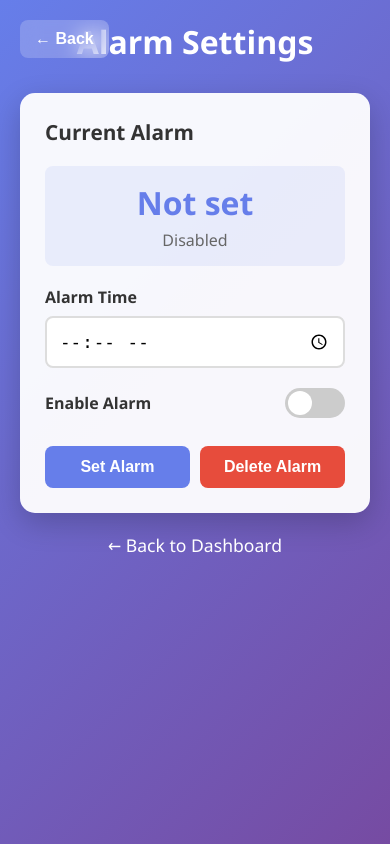
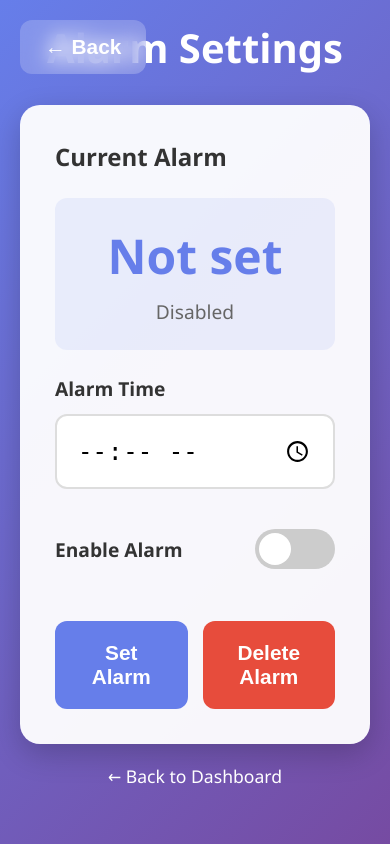
Before and after one commit to nxrtezz/dashboard, a Flask app: page /alarms in a window 390 px wide. Run offline with Flask 3, Linux system fonts and the light colour scheme.

Commit message:
Make alarms and timer pages touchscreen-friendly
- Increase button sizes and padding for better touch targets
- Larger fonts and inputs for easier touchscreen interaction
- Enhanced toggle switch size for easier tapping
- Add touch-friendly tap highlight colors
- Add :active states for button press feedback
- Improve spacing and layout for mobile use
- Make back buttons larger and more touch-friendly

```diff
--- a/templates/alarms.html
+++ b/templates/alarms.html
@@ -30,41 +30,42 @@
         }
 
         .header h1 {
-            font-size: 2rem;
+            font-size: 2.5rem;
             margin-bottom: 10px;
         }
 
         .alarm-card {
             background: rgba(255, 255, 255, 0.95);
-            border-radius: 15px;
-            padding: 25px;
+            border-radius: 20px;
+            padding: 35px;
             box-shadow: 0 10px 30px rgba(0, 0, 0, 0.2);
             margin-bottom: 20px;
         }
 
         .alarm-card h2 {
             color: #333;
-            margin-bottom: 20px;
-            font-size: 1.3rem;
+            margin-bottom: 25px;
+            font-size: 1.5rem;
         }
 
         .form-group {
-            margin-bottom: 20px;
+            margin-bottom: 30px;
         }
 
         .form-group label {
             display: block;
             color: #333;
-            margin-bottom: 8px;
+            margin-bottom: 12px;
             font-weight: bold;
+            font-size: 1.2rem;
         }
 
         .form-group input[type="time"] {
             width: 100%;
-            padding: 12px;
+            padding: 20px;
             border: 2px solid #ddd;
-            border-radius: 8px;
-            font-size: 1.1rem;
+            border-radius: 12px;
+            font-size: 1.5rem;
         }
 
         .form-group input[type="time"]:focus {
@@ -76,12 +77,13 @@
             display: flex;
             align-items: center;
             justify-content: space-between;
+            padding: 10px 0;
         }
 
         .toggle-switch {
             position: relative;
-            width: 60px;
-            height: 30px;
+            width: 80px;
+            height: 40px;
         }
 
         .toggle-switch input {
@@ -99,16 +101,16 @@
             bottom: 0;
             background-color: #ccc;
             transition: .4s;
-            border-radius: 30px;
+            border-radius: 40px;
         }
 
         .slider:before {
             position: absolute;
             content: "";
-            height: 24px;
-            width: 24px;
-            left: 3px;
-            bottom: 3px;
+            height: 32px;
+            width: 32px;
+            left: 4px;
+            bottom: 4px;
             background-color: white;
             transition: .4s;
             border-radius: 50%;
@@ -119,46 +121,52 @@
         }
 
         input:checked + .slider:before {
-            transform: translateX(30px);
+            transform: translateX(40px);
         }
 
         .current-alarm {
             background: rgba(102, 126, 234, 0.1);
-            padding: 15px;
-            border-radius: 8px;
-            margin-bottom: 20px;
+            padding: 25px;
+            border-radius: 12px;
+            margin-bottom: 25px;
             text-align: center;
         }
 
         .current-alarm-time {
-            font-size: 2rem;
+            font-size: 3rem;
             font-weight: bold;
             color: #667eea;
         }
 
         .current-alarm-status {
             color: #666;
-            margin-top: 5px;
+            margin-top: 10px;
+            font-size: 1.2rem;
         }
 
         .buttons {
             display: flex;
-            gap: 10px;
+            gap: 15px;
         }
 
         .btn {
             flex: 1;
-            padding: 12px;
+            padding: 20px;
             border: none;
-            border-radius: 8px;
-            font-size: 1rem;
+            border-radius: 12px;
+            font-size: 1.3rem;
             font-weight: bold;
             cursor: pointer;
-            transition: transform 0.2s ease;
+            transition: transform 0.2s ease, background 0.2s ease;
+            min-height: 60px;
         }
 
         .btn:hover {
-            transform: translateY(-2px);
+            transform: translateY(-3px);
+        }
+
+        .btn:active {
+            transform: translateY(-1px);
         }
 
         .btn-primary {
@@ -189,10 +197,10 @@
             position: fixed;
             top: 20px;
             left: 20px;
-            padding: 10px 15px;
+            padding: 15px 25px;
             border: none;
-            border-radius: 8px;
-            font-size: 1rem;
+            border-radius: 12px;
+            font-size: 1.3rem;
             font-weight: bold;
             cursor: pointer;
             transition: transform 0.2s ease;
@@ -203,16 +211,52 @@
         }
 
         .back-button:hover {
-            transform: translateY(-2px);
+            transform: translateY(-3px);
             background: rgba(255, 255, 255, 0.3);
+        }
+
+        .back-button:active {
+            transform: translateY(-1px);
         }
 
         .status-message {
             text-align: center;
-            padding: 10px;
-            border-radius: 8px;
-            margin-bottom: 15px;
+            padding: 15px;
+            border-radius: 12px;
+            margin-bottom: 20px;
             display: none;
+            font-size: 1.2rem;
+        }
+
+        /* Touch-friendly improvements */
+        @media (hover: none) {
+            .btn:hover {
+                transform: none;
+            }
+
+            .back-button:hover {
+                transform: none;
+            }
+        }
+
+        .btn {
+            -webkit-tap-highlight-color: rgba(102, 126, 234, 0.3);
+            tap-highlight-color: rgba(102, 126, 234, 0.3);
+        }
+
+        .back-button {
+            -webkit-tap-highlight-color: rgba(102, 126, 234, 0.3);
+            tap-highlight-color: rgba(102, 126, 234, 0.3);
+        }
+
+        .toggle-switch input {
+            -webkit-tap-highlight-color: rgba(102, 126, 234, 0.3);
+            tap-highlight-color: rgba(102, 126, 234, 0.3);
+        }
+
+        .form-group input {
+            -webkit-tap-highlight-color: rgba(102, 126, 234, 0.3);
+            tap-highlight-color: rgba(102, 126, 234, 0.3);
         }
 
         .status-message.success {
```
Also changed, not shown: templates/timer.html (+79 -30 lines).
